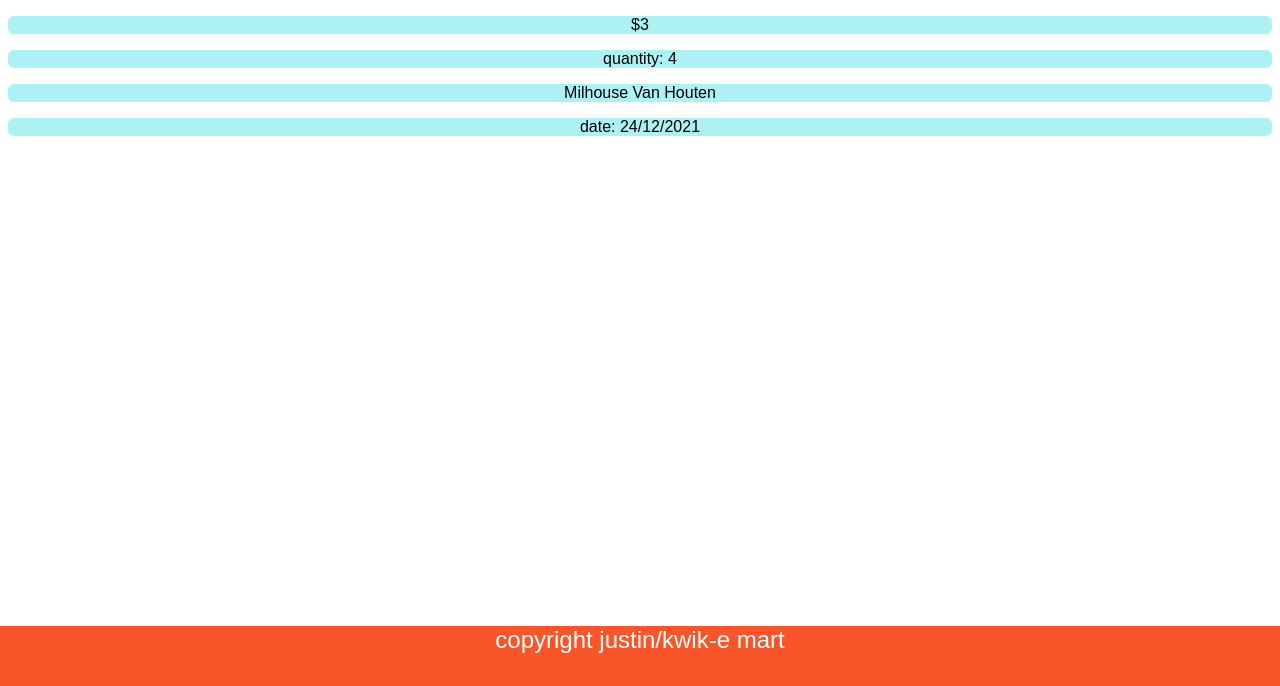
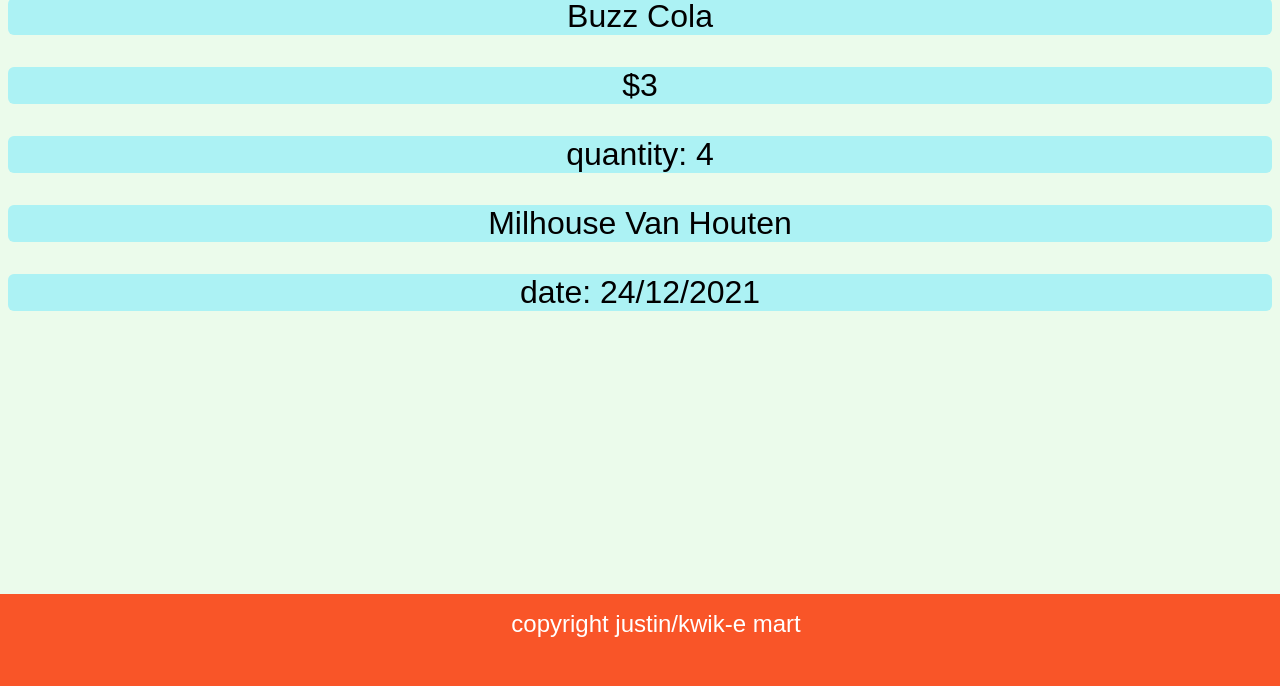
Before and after one commit to dieeer/week3_day3_homework, a Flask app: page /orders/1 in a window 1280 px wide. Shown: the part 114-800 px from the top of the page. Run offline with Flask 2, Linux system fonts and the light colour scheme; some web fonts are replaced.

Commit message:
bugfixes

```diff
--- a/static/style.css
+++ b/static/style.css
@@ -1,12 +1,14 @@
 body{
     font-family: 'Homer Simpson Revised', sans-serif;
+    background-color: rgb(235, 251, 235);
 }
 
 
 div {
     justify-content: left;
-    grid-template-columns: 1fr 1fr 1fr;
+    grid-template-rows: 1fr 1fr 1fr;
     width: 100%;
+    font-size: 2rem;
 }
 
 header > h1{
@@ -75,7 +77,6 @@
 }
 
 #order{
-    font-size: 6rem;
     display: flex;
     grid-template-columns: auto;
 }
@@ -91,4 +92,7 @@
     height: 60px;
     font-size: 1.5rem;
     left: 0px !important;
+    padding: 16px;
+    margin-top: 16px;
+    float: inline-end;
     }
```
